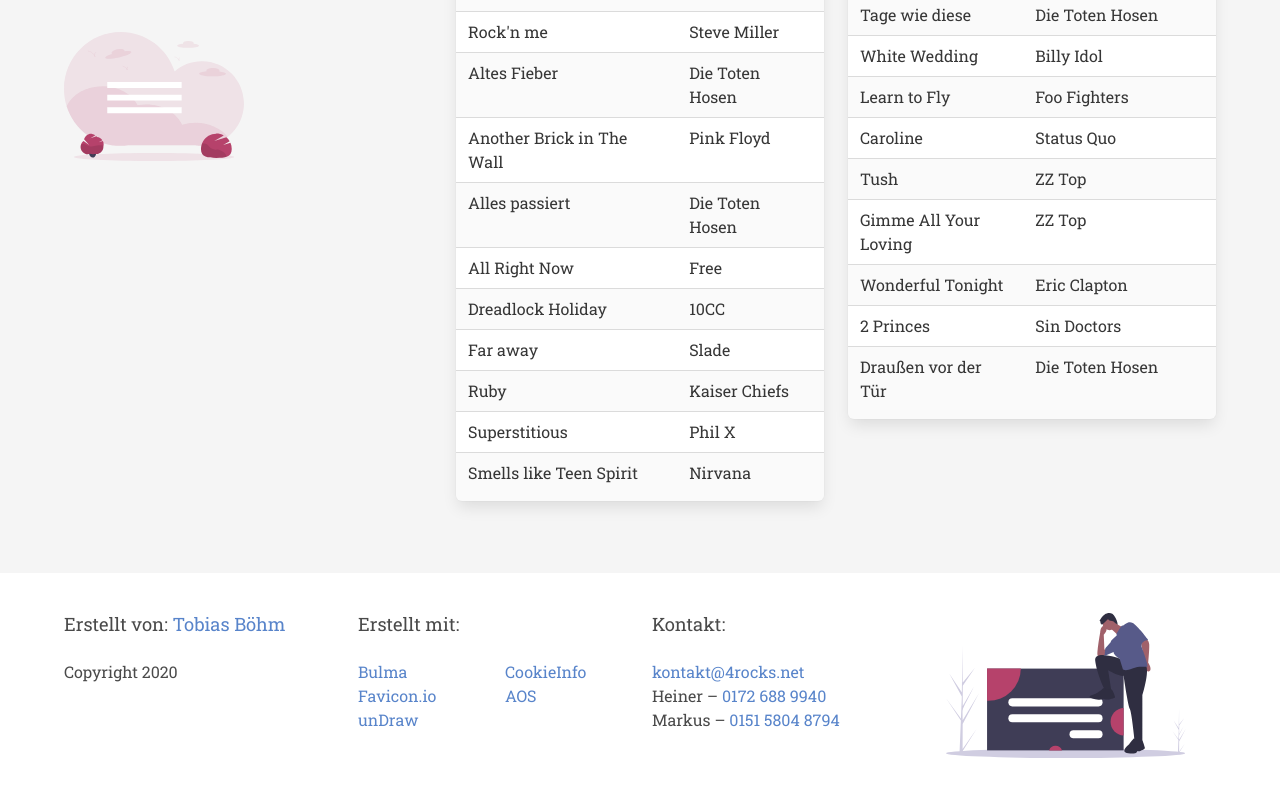
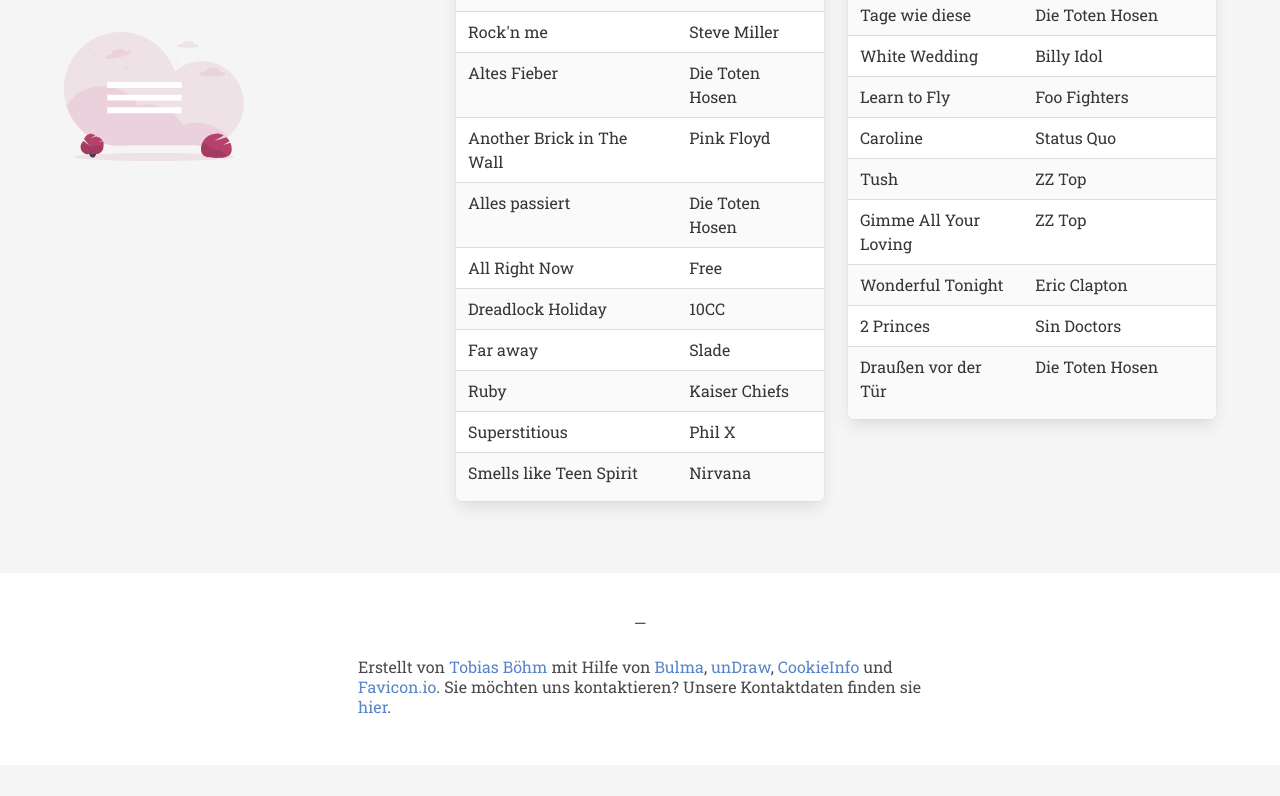
Before and after one commit to b0ehmt/4Rocks, a website: page index.html in a window 1280 px wide. Shown: the part 3350-4146 px from the top of the page. After the commit the page ends 4115 px from the top, so only its background shows below. Drawn offline with nearby package versions, Linux system fonts and the light colour scheme.

Commit message:
cleaned up footer

```diff
--- a/index.html
+++ b/index.html
@@ -538,7 +538,7 @@
 		<br /><br /><br />
 		<footer class="footer">
 			<div class="container">
-				<div class="columns">
+				<!--<div class="columns">
 					<div class="column is-one-fifths is-unselectable">
 						<h2 class="subtitle">Erstellt von: <a href="https://twitter.com/b0ehmt" target="_blank">Tobias Böhm</a></h2>
 						<p>Copyright&nbsp;2020</p>
@@ -570,6 +570,21 @@
 					<div class="column is-one-fifths is-centered">
 						<figure class="image"><img src="images/files/footer.svg" style="width: 240px;" /></figure>
 					</div>
+				</div>-->
+				<div class="columns">
+					<div class="column is-3 is-unselectable is-hidden-mobile"></div>
+					<div class="column is-6 is-unselectable">
+						<center><p class="subtitle is-size-6">—</p></center>
+						<br />
+						<p class="subtitle is-size-6">
+							Erstellt von <a href="https://twitter.com/b0ehmt" target="_blank">Tobias Böhm</a> mit Hilfe von
+							<a href="https://bulma.io" target="_blank">Bulma</a>, <a href="https://undraw.co" target="_blank">unDraw</a>,
+							<a href="https://cookieinfoscript.com" target="_blank">CookieInfo</a> und
+							<a href="https://favicon.io" target="_blank">Favicon.io</a>. Sie möchten uns kontaktieren? Unsere Kontaktdaten
+							finden sie <a href="#kontakt">hier</a>.
+						</p>
+					</div>
+					<div class="column is-3 is-unselectable is-hidden-mobile"></div>
 				</div>
 			</div>
 		</footer>
```
